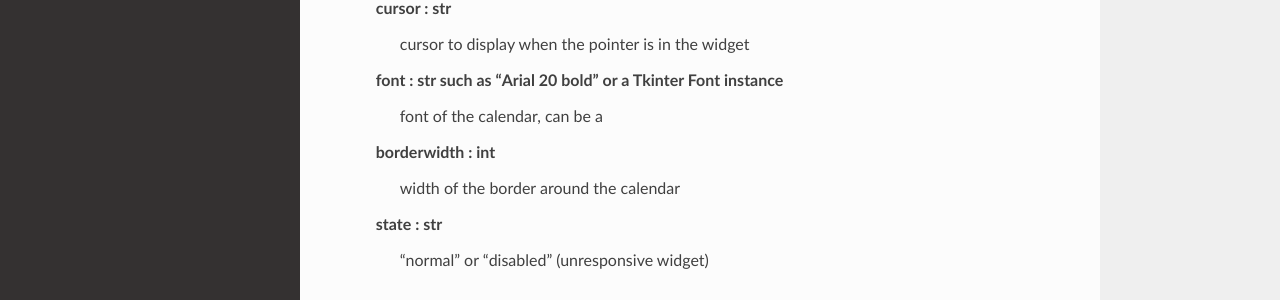
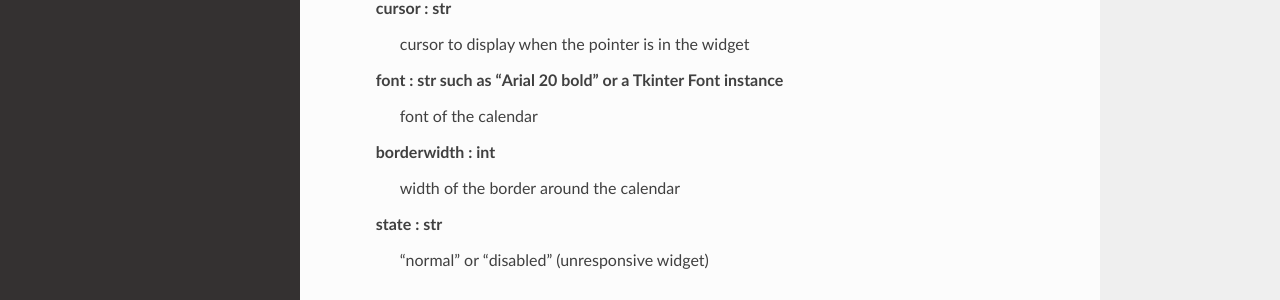
Before and after one commit to j4321/tkcalendar, a Sphinx documentation site: the page built from docs/documentation.rst, in a window 1280 px wide and 900 px high. Shown: the part 434-734 px from the top of the window. Built offline with Sphinx 7.4.7 and the Read the Docs theme 2.0.0, drawn with Linux system fonts in a browser that asks for light colours.

Commit message:
Fix README

```diff
--- a/README.rst
+++ b/README.rst
@@ -61,7 +61,7 @@ Widget keyword options
         cursor to display when the pointer is in the widget
 
     font : str such as "Arial 20 bold" or a Tkinter Font instance
-        font of the calendar, can be a
+        font of the calendar
 
     borderwidth : int
         width of the border around the calendar
--- a/docs/documentation.rst
+++ b/docs/documentation.rst
@@ -21,7 +21,7 @@ Standard options
         cursor to display when the pointer is in the widget
 
     font : str such as "Arial 20 bold" or a Tkinter Font instance
-        font of the calendar, can be a
+        font of the calendar
 
     borderwidth : int
         width of the border around the calendar
```
